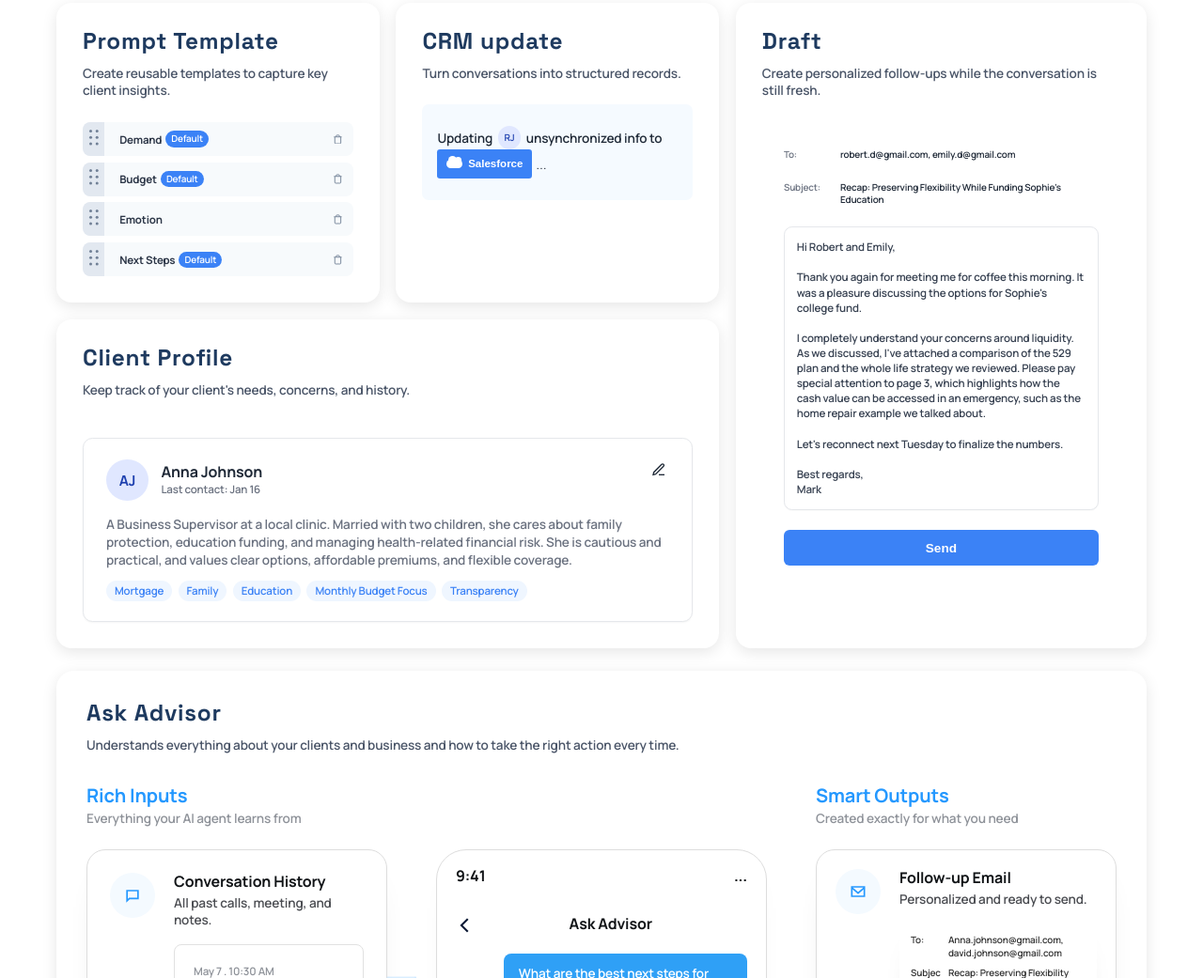
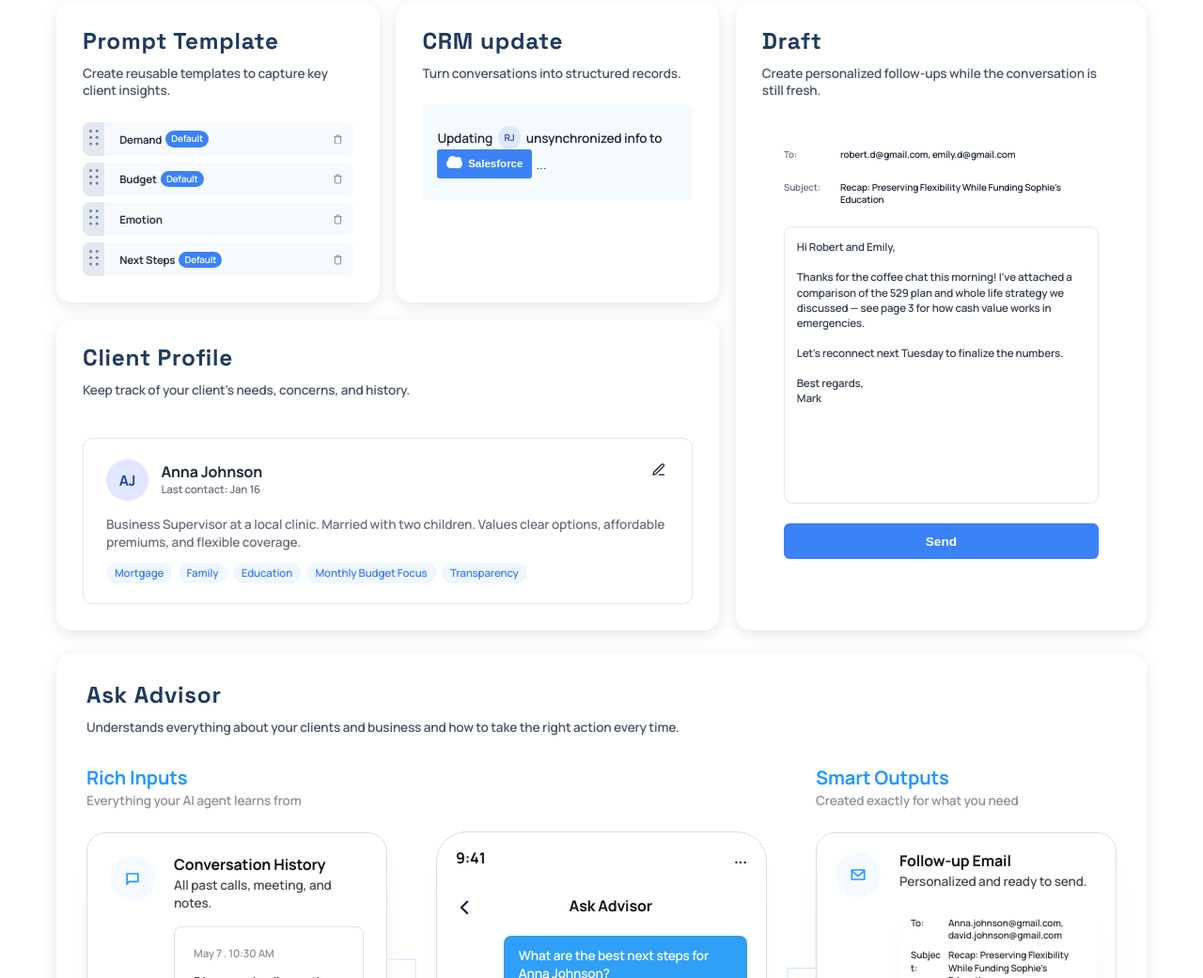
Before and after one commit to captainWHO123/inko-website, an Astro site: page / in a window 1280 px wide. Shown: the part 2187-3228 px from the top of the page at 94% size. Built offline with nearby package versions, Linux system fonts and the light colour scheme; Astro itself is replaced by a stand-in of ours; animation ran at ten frames a second.

Commit message:
精简outcomes模块里的内容

```diff
--- a/src/components/Outcomes.astro
+++ b/src/components/Outcomes.astro
@@ -72,7 +72,7 @@ import AskAdvisor from './AskAdvisor.astro';
         <div class="draft-panel">
           <div class="draft-row"><span>To:</span><p>robert.d@gmail.com, emily.d@gmail.com</p></div>
           <div class="draft-row"><span>Subject:</span><p>Recap: Preserving Flexibility While Funding Sophie's Education</p></div>
-          <div class="draft-body">Hi Robert and Emily,<br><br>Thank you again for meeting me for coffee this morning. It was a pleasure discussing the options for Sophie's college fund.<br><br>I completely understand your concerns around liquidity. As we discussed, I've attached a comparison of the 529 plan and the whole life strategy we reviewed. Please pay special attention to page 3, which highlights how the cash value can be accessed in an emergency, such as the home repair example we talked about.<br><br>Let's reconnect next Tuesday to finalize the numbers.<br><br>Best regards,<br>Mark</div>
+          <div class="draft-body">Hi Robert and Emily,<br><br>Thanks for the coffee chat this morning! I've attached a comparison of the 529 plan and whole life strategy we discussed — see page 3 for how cash value works in emergencies.<br><br>Let's reconnect next Tuesday to finalize the numbers.<br><br>Best regards,<br>Mark</div>
           <button class="draft-send" type="button">Send</button>
         </div>
       </div>
@@ -92,7 +92,7 @@ import AskAdvisor from './AskAdvisor.astro';
               <svg viewBox="0 0 24 24"><path d="M12 20h9"/><path d="M16.5 3.5a2.12 2.12 0 0 1 3 3L7 19l-4 1 1-4Z"/></svg>
             </button>
           </div>
-          <p class="profile-bio">A Business Supervisor at a local clinic. Married with two children, she cares about family protection, education funding, and managing health-related financial risk. She is cautious and practical, and values clear options, affordable premiums, and flexible coverage.</p>
+          <p class="profile-bio">Business Supervisor at a local clinic. Married with two children. Values clear options, affordable premiums, and flexible coverage.</p>
           <div class="profile-tags">
             <span class="profile-tag">Mortgage</span>
             <span class="profile-tag">Family</span>
```
